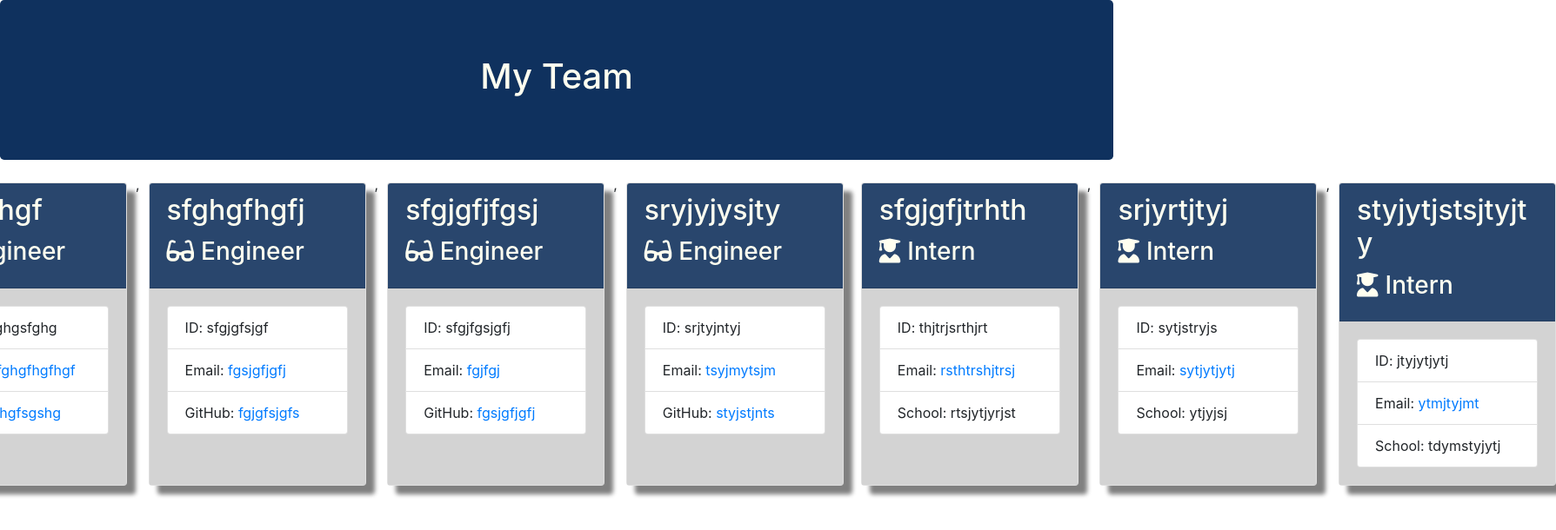
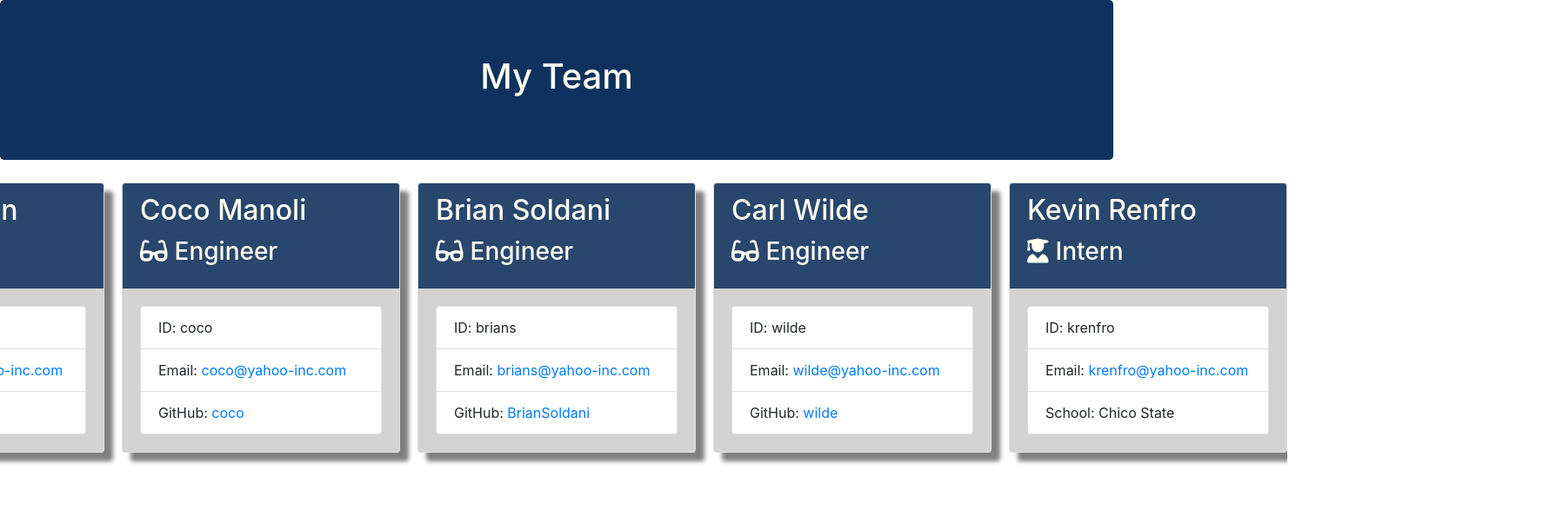
Before and after one commit to BrianSoldani/10-homework-assignment-10, a website: page output/team.html in a window 1280 px wide. Shown: the whole page at 87% size, 1789 px wide, since content can reach past the window. Drawn offline with nearby package versions, Linux system fonts and the light colour scheme.

```diff
--- a/output/style.css
+++ b/output/style.css
@@ -18,5 +18,5 @@
     margin: 10px;
 }
 .card {
-    min-width: 250px;
+    min-width: 320px;
 }
--- a/output/team.html
+++ b/output/team.html
@@ -22,109 +22,69 @@
     </div>
     <div class="container">
         <div class="row">
-            <div class="team-area col-3 d-flex justify-content-center"></div>
-            <div class="team-area col-6 d-flex justify-content-center">
+            <div class="team-area col-12 d-flex justify-content-center">
                 <div class="card employee-card">
     <div class="card-header">
-        <h2 class="card-title">jesse durkin</h2>
+        <h2 class="card-title">Jesse Durkin</h2>
         <h3 class="card-title"><i class="fas fa-mug-hot mr-2"></i>Manager</h3>
     </div>
     <div class="card-body">
         <ul class="list-group">
-            <li class="list-group-item">ID: hfsghfghfgh</li>
-            <li class="list-group-item">Email: <a href="mailto:fghgfhfghs">fghgfhfghs</a></li>
-            <li class="list-group-item">Office number: 123423143145</li>
-        </ul>
-    </div>
-</div><div class="team-area col-3 d-flex justify-content-center"></div>
-<div class="card employee-card">
-    <div class="card-header">
-        <h2 class="card-title">afdhfhgf</h2>
-        <h3 class="card-title"><i class="fas fa-glasses mr-2"></i>Engineer</h3>
-    </div>
-    <div class="card-body">
-        <ul class="list-group">
-            <li class="list-group-item">ID: gfhfghgsfghg</li>
-            <li class="list-group-item">Email: <a href="mailto:sfghgfhgfhgf">sfghgfhgfhgf</a></li>
-            <li class="list-group-item">GitHub: <a href="https://github.com/hgfsgshg" target="_blank" rel="noopener noreferrer">hgfsgshg</a></li>
-        </ul>
-    </div>
-</div>
-,<div class="card employee-card">
-    <div class="card-header">
-        <h2 class="card-title">sfghgfhgfj</h2>
-        <h3 class="card-title"><i class="fas fa-glasses mr-2"></i>Engineer</h3>
-    </div>
-    <div class="card-body">
-        <ul class="list-group">
-            <li class="list-group-item">ID: sfgjgfsjgf</li>
-            <li class="list-group-item">Email: <a href="mailto:fgsjgfjgfj">fgsjgfjgfj</a></li>
-            <li class="list-group-item">GitHub: <a href="https://github.com/fgjgfsjgfs" target="_blank" rel="noopener noreferrer">fgjgfsjgfs</a></li>
-        </ul>
-    </div>
-</div>
-,<div class="card employee-card">
-    <div class="card-header">
-        <h2 class="card-title">sfgjgfjfgsj</h2>
-        <h3 class="card-title"><i class="fas fa-glasses mr-2"></i>Engineer</h3>
-    </div>
-    <div class="card-body">
-        <ul class="list-group">
-            <li class="list-group-item">ID: sfgjfgsjgfj</li>
-            <li class="list-group-item">Email: <a href="mailto:fgjfgj">fgjfgj</a></li>
-            <li class="list-group-item">GitHub: <a href="https://github.com/fgsjgfjgfj" target="_blank" rel="noopener noreferrer">fgsjgfjgfj</a></li>
-        </ul>
-    </div>
-</div>
-,<div class="card employee-card">
-    <div class="card-header">
-        <h2 class="card-title">sryjyjysjty</h2>
-        <h3 class="card-title"><i class="fas fa-glasses mr-2"></i>Engineer</h3>
-    </div>
-    <div class="card-body">
-        <ul class="list-group">
-            <li class="list-group-item">ID: srjtyjntyj</li>
-            <li class="list-group-item">Email: <a href="mailto:tsyjmytsjm">tsyjmytsjm</a></li>
-            <li class="list-group-item">GitHub: <a href="https://github.com/styjstjnts" target="_blank" rel="noopener noreferrer">styjstjnts</a></li>
+            <li class="list-group-item">ID: jdurkin</li>
+            <li class="list-group-item">Email: <a href="mailto:jdurkin@yahoo-inc.com">jdurkin@yahoo-inc.com</a></li>
+            <li class="list-group-item">Office number: 701</li>
         </ul>
     </div>
 </div>
 <div class="card employee-card">
     <div class="card-header">
-        <h2 class="card-title">sfgjgfjtrhth</h2>
+        <h2 class="card-title">Coco Manoli</h2>
+        <h3 class="card-title"><i class="fas fa-glasses mr-2"></i>Engineer</h3>
+    </div>
+    <div class="card-body">
+        <ul class="list-group">
+            <li class="list-group-item">ID: coco</li>
+            <li class="list-group-item">Email: <a href="mailto:coco@yahoo-inc.com">coco@yahoo-inc.com</a></li>
+            <li class="list-group-item">GitHub: <a href="https://github.com/coco" target="_blank" rel="noopener noreferrer">coco</a></li>
+        </ul>
+    </div>
+</div>
+<div class="card employee-card">
+    <div class="card-header">
+        <h2 class="card-title">Brian Soldani</h2>
+        <h3 class="card-title"><i class="fas fa-glasses mr-2"></i>Engineer</h3>
+    </div>
+    <div class="card-body">
+        <ul class="list-group">
+            <li class="list-group-item">ID: brians</li>
+            <li class="list-group-item">Email: <a href="mailto:brians@yahoo-inc.com">brians@yahoo-inc.com</a></li>
+            <li class="list-group-item">GitHub: <a href="https://github.com/BrianSoldani" target="_blank" rel="noopener noreferrer">BrianSoldani</a></li>
+        </ul>
+    </div>
+</div>
+<div class="card employee-card">
+    <div class="card-header">
+        <h2 class="card-title">Carl Wilde</h2>
+        <h3 class="card-title"><i class="fas fa-glasses mr-2"></i>Engineer</h3>
+    </div>
+    <div class="card-body">
+        <ul class="list-group">
+            <li class="list-group-item">ID: wilde</li>
+            <li class="list-group-item">Email: <a href="mailto:wilde@yahoo-inc.com">wilde@yahoo-inc.com</a></li>
+            <li class="list-group-item">GitHub: <a href="https://github.com/wilde" target="_blank" rel="noopener noreferrer">wilde</a></li>
+        </ul>
+    </div>
+</div>
+<div class="card employee-card">
+    <div class="card-header">
+        <h2 class="card-title">Kevin Renfro</h2>
         <h3 class="card-title"><i class="fas fa-user-graduate mr-2"></i>Intern</h3>
     </div>
     <div class="card-body">
         <ul class="list-group">
-            <li class="list-group-item">ID: thjtrjsrthjrt</li>
-            <li class="list-group-item">Email: <a href="mailto:rsthtrshjtrsj">rsthtrshjtrsj</a></li>
-            <li class="list-group-item">School: rtsjytjyrjst</li>
-        </ul>
-    </div>
-</div>
-,<div class="card employee-card">
-    <div class="card-header">
-        <h2 class="card-title">srjyrtjtyj</h2>
-        <h3 class="card-title"><i class="fas fa-user-graduate mr-2"></i>Intern</h3>
-    </div>
-    <div class="card-body">
-        <ul class="list-group">
-            <li class="list-group-item">ID: sytjstryjs</li>
-            <li class="list-group-item">Email: <a href="mailto:sytjytjytj">sytjytjytj</a></li>
-            <li class="list-group-item">School: ytjyjsj</li>
-        </ul>
-    </div>
-</div>
-,<div class="card employee-card">
-    <div class="card-header">
-        <h2 class="card-title">styjytjstsjtyjty</h2>
-        <h3 class="card-title"><i class="fas fa-user-graduate mr-2"></i>Intern</h3>
-    </div>
-    <div class="card-body">
-        <ul class="list-group">
-            <li class="list-group-item">ID: jtyjytjytj</li>
-            <li class="list-group-item">Email: <a href="mailto:ytmjtyjmt">ytmjtyjmt</a></li>
-            <li class="list-group-item">School: tdymstyjytj</li>
+            <li class="list-group-item">ID: krenfro</li>
+            <li class="list-group-item">Email: <a href="mailto:krenfro@yahoo-inc.com">krenfro@yahoo-inc.com</a></li>
+            <li class="list-group-item">School: Chico State</li>
         </ul>
     </div>
 </div>
```
Also changed, not shown: images/3team_members.png (added), images/5team_members.png (added), 1 other file.
